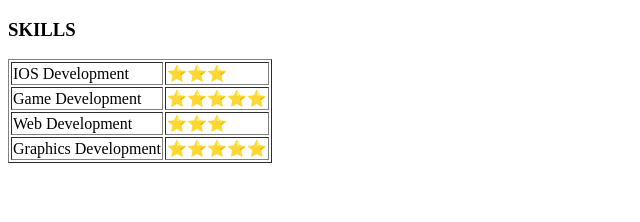
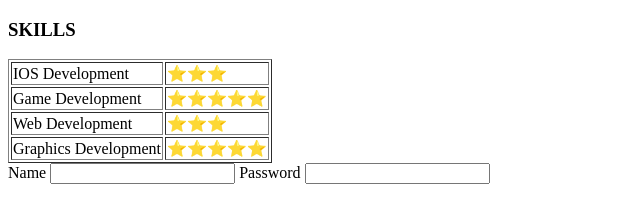
Before and after one commit to Elfaro90/index, a plain HTML site: page index.html in a window 1280 px wide. Shown: the whole page, without its empty margins (0-640 px from the left). Drawn offline with Linux system fonts and the light colour scheme.

Commit message:
git commit -m "New"

```diff
--- a/index.html
+++ b/index.html
@@ -26,5 +26,11 @@
             <td>⭐⭐⭐⭐⭐</td>
         </tr>
     </table>
+    <form>
+        <label for="name">Name</label>
+        <input type="text" id="name"/>
+        <label for="password">Password</label>
+        <input type="password" id="password"/>
+    </form>
 </body>
 </html>
```
